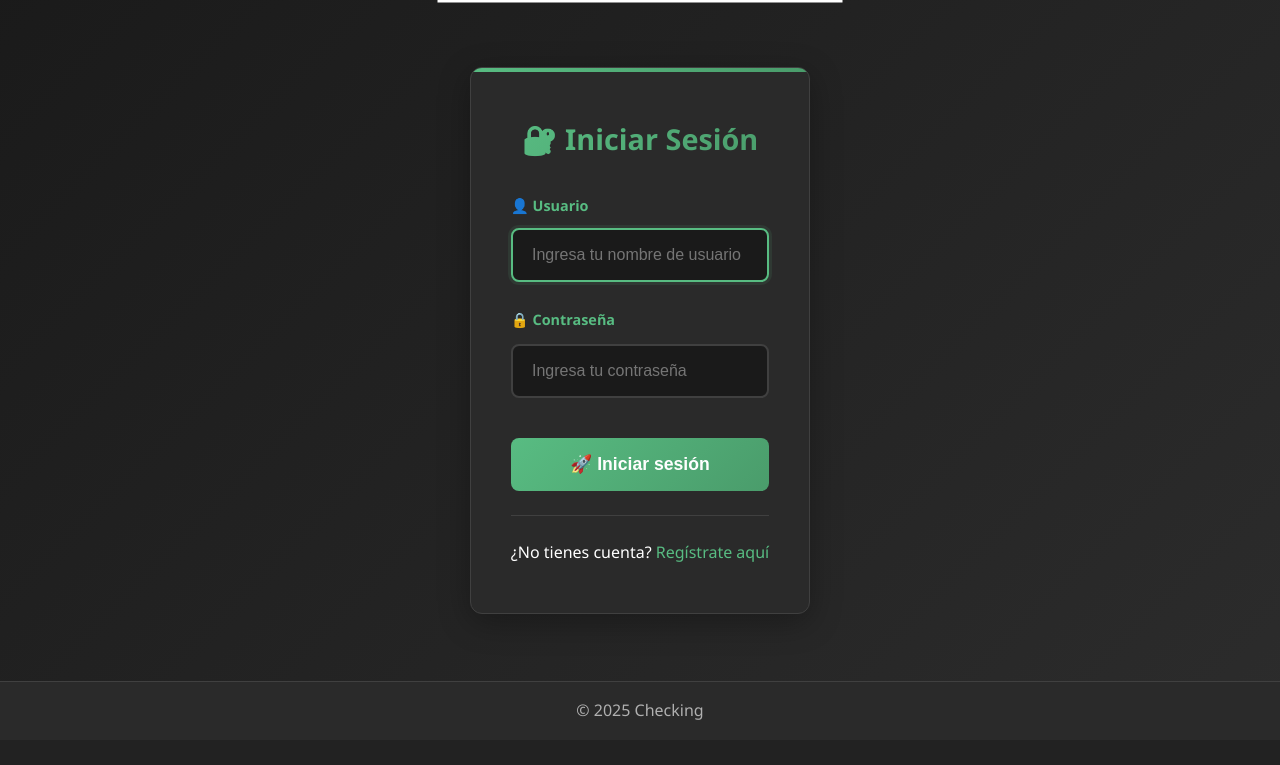
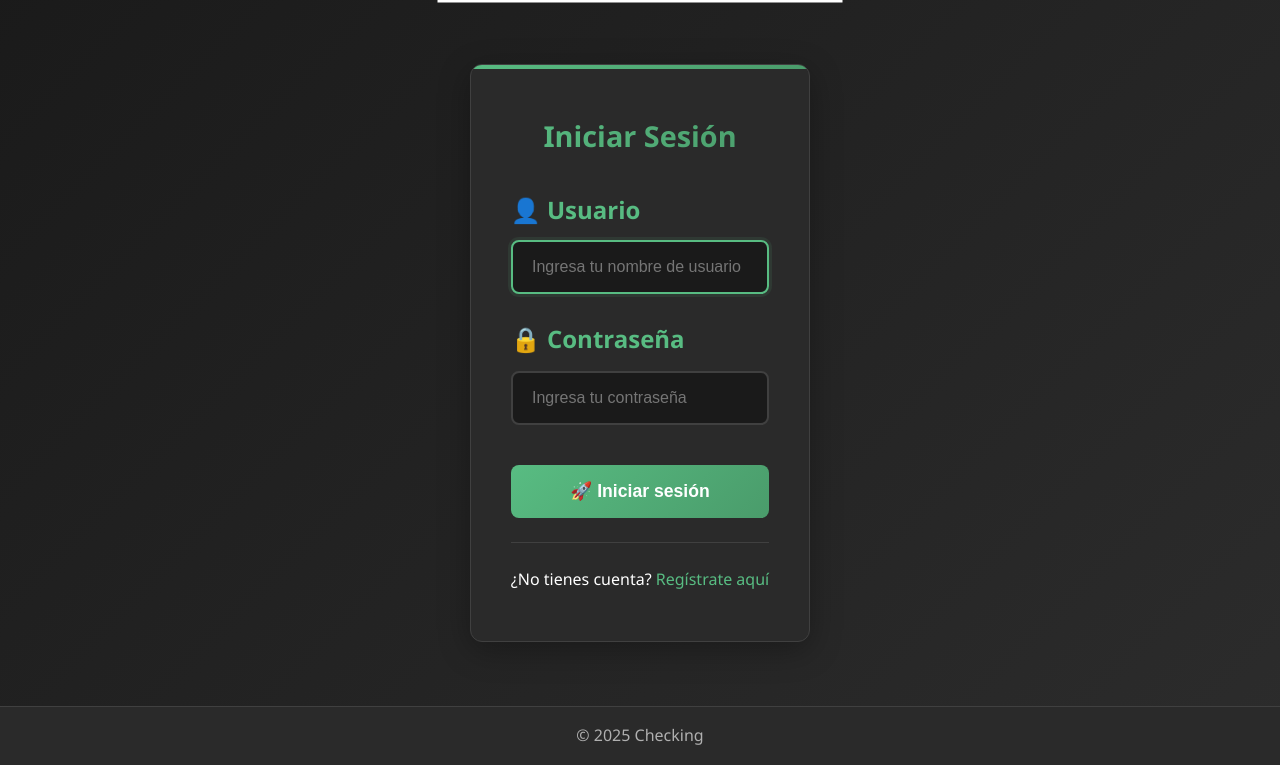
Before and after one commit to Jesus-Iniesta/Checador, a Django app: page /login/ in a window 1280 px wide. Shown: the part 60-825 px from the top of the page. Before the commit the page ends 780 px from the top, so only its background shows below. Run offline with Django 5.2, Linux system fonts and the light colour scheme; parts of the project's set-up code (start-up, migrations or seed data) failed here and were passed over; some libraries are stand-ins or nearby versions.

Commit message:
feat: Implementación de mensajes y estilos en Login

```diff
--- a/static/css/login.css
+++ b/static/css/login.css
@@ -13,7 +13,7 @@
   border-radius: var(--border-radius);
   box-shadow: var(--box-shadow);
   width: 100%;
-  max-width: 420px;
+  max-width: 820px;
   border: 1px solid var(--border-color);
   position: relative;
   overflow: hidden;
@@ -49,7 +49,7 @@
 .label {
   color: var(--primary-color);
   font-weight: 600;
-  font-size: 0.9rem;
+  font-size: 1.5rem;
   margin-bottom: 0.3rem;
   transition: var(--transition);
 }
--- a/templates/login/login.html
+++ b/templates/login/login.html
@@ -10,7 +10,7 @@
 {% block content %}
 <div class="form-container">
     <form class="form" method="post">
-        <h2 class="form-title">🔐 Iniciar Sesión</h2>
+        <h2 class="form-title">Iniciar Sesión</h2>
         {% csrf_token %}
 
         {% if form.non_field_errors %}
```
